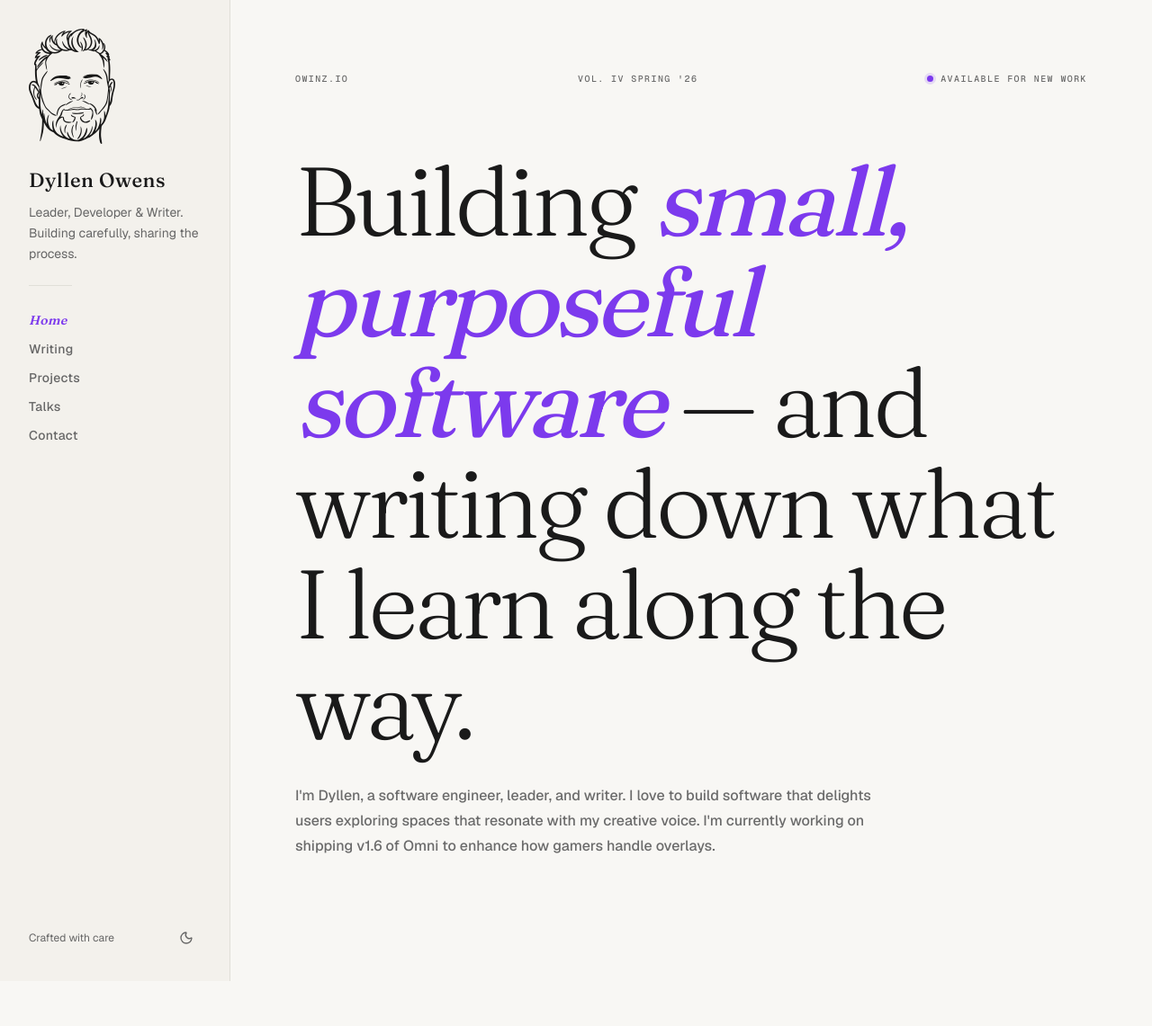
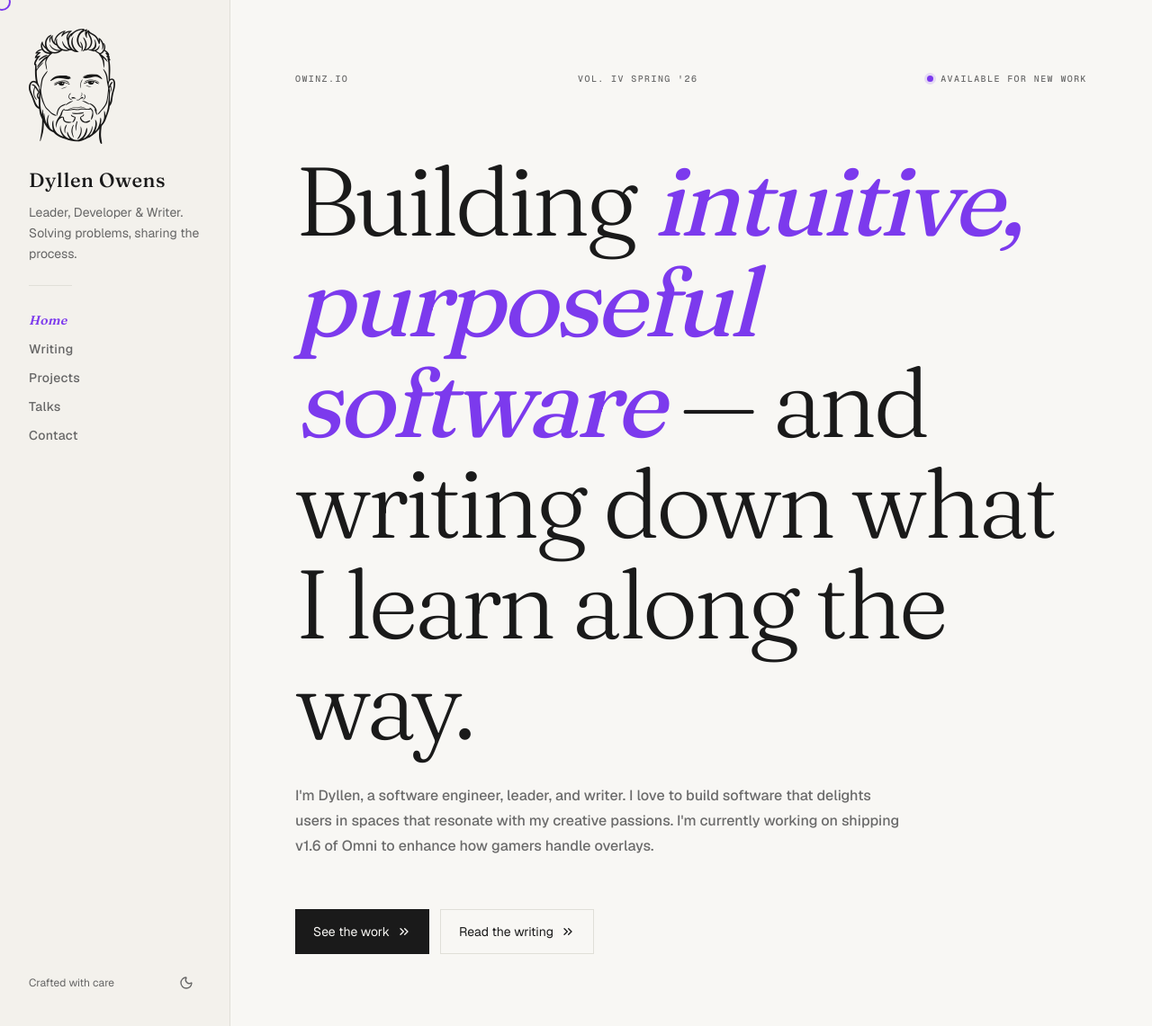
Before and after one commit to djowinz/owinz.io, a Next.js app: page / in a window 1280 px wide. Shown: the whole page at 90% size. Before the commit the page ends 1091 px from the top, so only its background shows below. Built offline with nearby package versions, Linux system fonts and the light colour scheme.

Commit message:
Building out remaining pages

```diff
--- a/app/globals.css
+++ b/app/globals.css
@@ -29,6 +29,7 @@
     --color-muted-foreground: var(--muted-foreground);
     --color-accent: var(--accent);
     --color-border: var(--border);
+    --color-edge: var(--edge);
     --drop-shadow-indicator: 0px 0px 0px 3px rgba(124, 58, 237, 0.15);
 }
 
--- a/app/layout.tsx
+++ b/app/layout.tsx
@@ -3,6 +3,7 @@ import { Geist, Geist_Mono, Fraunces } from "next/font/google";
 import "./globals.css";
 import { ThemeProvider } from "@/components/ThemeProvider";
 import Sidebar from "@/components/Sidebar";
+import CursorWrangler from "@/components/CursorWrangler";
 
 const geistSans = Geist({
   variable: "--font-geist-sans",
@@ -42,7 +43,7 @@ export default function RootLayout({
   return (
     <html
       lang="en"
-      className={`${geistSans.variable} ${geistMono.variable} ${fraunces.variable} ${frauncesItalic.variable} h-full antialiased`}
+      className={`${geistSans.variable} ${geistMono.variable} ${fraunces.variable} ${frauncesItalic.variable} h-full antialiased cursor-none`}
     >
       <body className="min-h-screen w-full">
         <ThemeProvider
@@ -51,6 +52,7 @@ export default function RootLayout({
           enableSystem
           disableTransitionOnChange
         >
+          <CursorWrangler />
           <div className="min-h-screen mx-auto grid max-w-7xl grid-cols-[minmax(0,256px)_1fr]">
             {/* Sidebar Column */}
             <aside className="relative bg-(--sidebar) p-8 before:absolute before:inset-y-0 before:right-full before:w-screen before:bg-(--sidebar) border-r border-(--edge)">
--- a/app/page.tsx
+++ b/app/page.tsx
@@ -1,5 +1,7 @@
+import { ChevronsRight } from "lucide-react";
 import { getSeason } from "@/lib/dates";
 import { format } from "date-fns";
+import Link from "next/link";
 
 export default function Home() {
   return (
@@ -21,16 +23,32 @@ export default function Home() {
         <h1 className="text-[108px] font-light text-foreground font-fraunces tracking-[-4.32px] leading-28 mb-8">
           Building{" "}
           <em className="font-normal text-accent font-fraunces-italic">
-            small, purposeful software
+            intuitive, purposeful software
           </em>{" "}
           — and writing down what I learn along the way.
         </h1>
         <p className="font-sans leading-7 mb-14 text-muted font-medium max-w-2xl">
           I&apos;m Dyllen, a software engineer, leader, and writer. I love to
-          build software that delights users exploring spaces that resonate with
-          my creative voice. I&apos;m currently working on shipping v1.6 of Omni
+          build software that delights users in spaces that resonate with my
+          creative passions. I&apos;m currently working on shipping v1.6 of Omni
           to enhance how gamers handle overlays.
         </p>
+        <div className="flex gap-3">
+          <Link
+            href="/projects"
+            className="flex align-middle items-center py-3 px-5 bg-foreground text-background text-sm leading-3 transition-all ring-0 hover:ring-4 ring-accent ring-inset"
+          >
+            See the work
+            <ChevronsRight className="w-4 ml-2" />
+          </Link>
+          <Link
+            href="/writing"
+            className="flex align-middle items-center py-3 px-5 bg-background text-sm leading-3 border border-edge transition-all hover:border-foreground"
+          >
+            Read the writing
+            <ChevronsRight className="w-4 ml-2" />
+          </Link>
+        </div>
       </div>
     </>
   );
--- a/app/projects/page.tsx
+++ b/app/projects/page.tsx
@@ -0,0 +1,18 @@
+export default function Projects() {
+  return (
+    <>
+      {/* Masthead */}
+      <div className="flex justify-between font-mono font-medium uppercase text-muted text-[11px] tracking-[1.4px] mb-12">
+        <span>Index / Projects</span>
+      </div>
+
+      {/* Hero */}
+      <div>
+        <h1 className="text-[68px] font-light text-foreground font-fraunces tracking-[-2.38px] leading-16">
+          Problems I&apos;ve <em className="font-normal">solved</em>,<br />
+          thoughtfully.
+        </h1>
+      </div>
+    </>
+  );
+}
--- /dev/null
+++ b/components/CursorWrangler.tsx
@@ -0,0 +1,30 @@
+"use client";
+import { useState, useEffect } from "react";
+
+export default function CursorWrangler() {
+  const [mousePosition, setMousePosition] = useState({ x: 0, y: 0 });
+
+  useEffect(() => {
+    const handleMouseMove = (event: MouseEvent) => {
+      setMousePosition({ x: event.clientX, y: event.clientY });
+    };
+
+    window.addEventListener("mousemove", handleMouseMove);
+
+    return () => {
+      window.removeEventListener("mousemove", handleMouseMove);
+    };
+  }, []);
+
+  return (
+    <div
+      className="w-4 h-4 fixed rounded-full ring-accent ring-2 bg-transparent"
+      style={{
+        top: `${mousePosition.y - 6}px`,
+        left: `${mousePosition.x - 6}px`,
+        pointerEvents: "none",
+        zIndex: 9999,
+      }}
+    />
+  );
+}
--- a/components/Sidebar.tsx
+++ b/components/Sidebar.tsx
@@ -21,7 +21,7 @@ export default function Sidebar() {
     <div className="absolute top-0 left-0 bottom-0 right-0 flex flex-col p-8">
       {/* Portrait */}
       <div className="mb-6">
-        <div className="mb-6 cursor-pointer">
+        <div className="mb-6">
           <DistortionPortrait
             src="/self-portrait.svg"
             alt="Self portrait illustration"
@@ -39,9 +39,7 @@ export default function Sidebar() {
         {/* Blurb */}
         <p className="text-sm text-muted-foreground leading-relaxed">
           Leader, Developer & Writer.
-          <span className="block">
-            Building carefully, sharing the process.
-          </span>
+          <span className="block">Solving problems, sharing the process.</span>
         </p>
       </div>
 
--- a/pnpm-workspace.yaml
+++ b/pnpm-workspace.yaml
@@ -1,3 +1,5 @@
 ignoredBuiltDependencies:
   - sharp
   - unrs-resolver
+onlyBuiltDependencies:
+  - sharp
```
Also changed, not shown: 1 other file (tests, documents, lock files or other folders).
